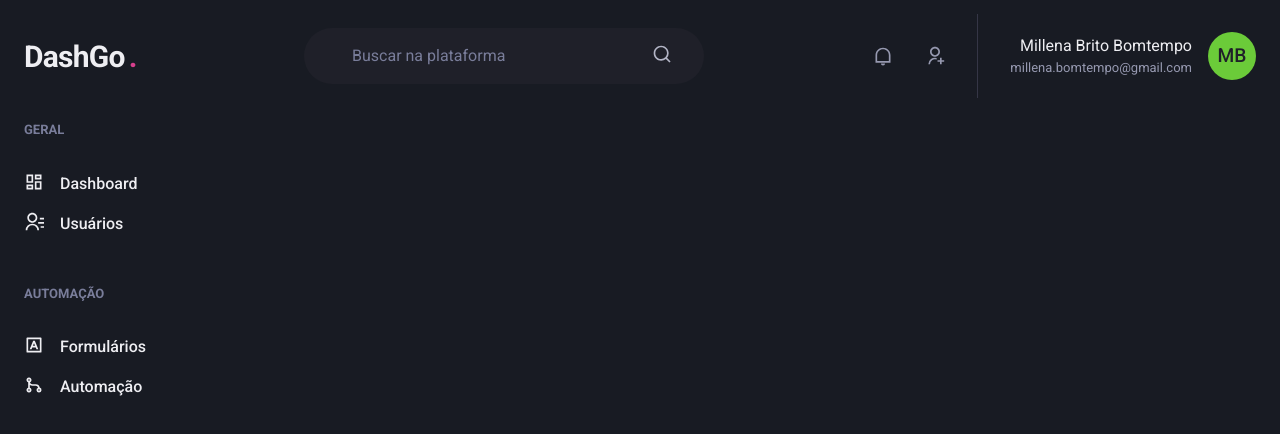
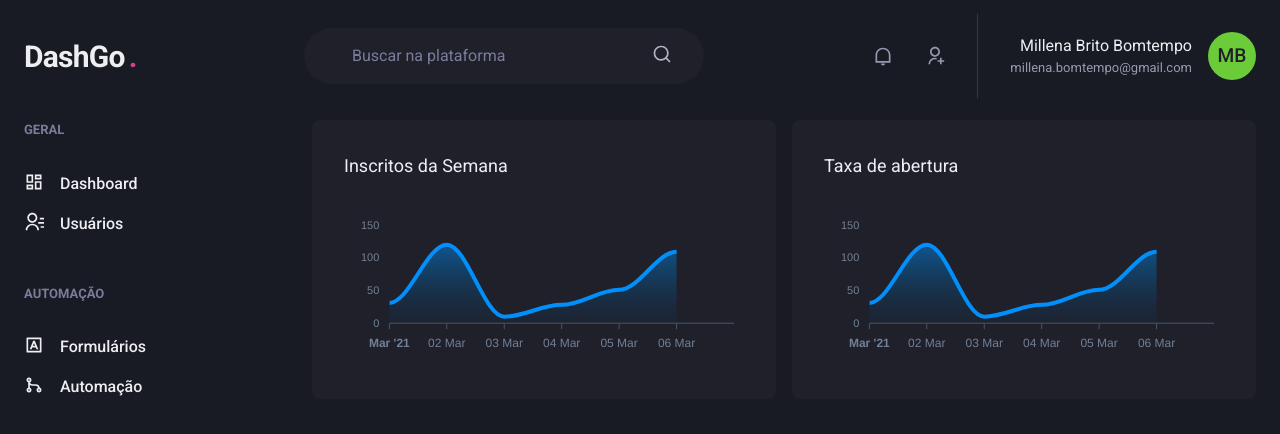
Before and after one commit to millenabomtempo/dashgo, a Next.js app: page /dashboard in a window 1280 px wide. Shown: the top 434 px of the page. Built offline with nearby package versions, Linux system fonts and the light colour scheme.

Commit message:
create dashboard charts

```diff
--- a/package.json
+++ b/package.json
@@ -12,9 +12,11 @@
     "@chakra-ui/react": "^1.7.4",
     "@emotion/react": "^11.7.1",
     "@emotion/styled": "^11.6.0",
+    "apexcharts": "^3.33.0",
     "framer-motion": "^6.0.0",
     "next": "12.0.8",
     "react": "17.0.2",
+    "react-apexcharts": "^1.3.9",
     "react-dom": "17.0.2",
     "react-icons": "^4.3.1"
   },
--- a/src/pages/dashboard.tsx
+++ b/src/pages/dashboard.tsx
@@ -1,6 +1,67 @@
-import { Flex } from "@chakra-ui/react";
+import dynamic from "next/dynamic"
+import { Box, Flex, SimpleGrid, Text, theme } from "@chakra-ui/react";
 import { Header } from "../components/Header";
 import { Sidebar } from "../components/Sidebar";
+import { ApexOptions } from "apexcharts";
+
+const Chart = dynamic(() => import('react-apexcharts'), {
+  ssr: false,
+})
+
+const options: ApexOptions = {
+  chart: {
+    toolbar: {
+      show: false
+    },
+    zoom: {
+      enabled: false
+    },
+    foreColor: theme.colors.gray[500]
+  },
+  grid: {
+    show: false
+  },
+  dataLabels: {
+    enabled: false
+  },
+  tooltip: {
+    enabled: false
+  },
+  xaxis: {
+    type: 'datetime',
+    axisBorder: {
+      color: theme.colors.gray[600]
+    },
+    axisTicks: {
+      color: theme.colors.gray[600]
+    },
+    categories: [
+      '2021-03-01T00:00:00:000Z',
+      '2021-03-02T00:00:00:000Z',
+      '2021-03-03T00:00:00:000Z',
+      '2021-03-04T00:00:00:000Z',
+      '2021-03-05T00:00:00:000Z',
+      '2021-03-06T00:00:00:000Z',
+      '2021-03-07T00:00:00:000Z'
+    ]
+  },
+  fill: {
+    opacity: 0.3,
+    type: 'gradient',
+    gradient: {
+      shade: 'dark',
+      opacityFrom: 0.7,
+      opacityTo: 0.3,
+    }
+  }
+}
+
+const series = [
+  {
+    name: 'series1',
+    data: [31, 120, 10, 28, 51, 109]
+  }
+]
 
 export default function Dashboard() {
   return(
@@ -14,6 +75,26 @@
         px="6"
       >
         <Sidebar />
+        <SimpleGrid flex="1" gap="4" minChildWidth="320px" align="flex-start">
+          <Box
+            p="8"
+            bg="gray.800"
+            borderRadius={8}
+            pb="4"
+          >
+            <Text fontSize="lg" mb="4">Inscritos da Semana</Text>
+            <Chart options={options} series={series} type="area" height={160}/>
+          </Box>
+          <Box
+            p="8"
+            bg="gray.800"
+            borderRadius={8}
+            pb="4"
+          >
+            <Text fontSize="lg" mb="4">Taxa de abertura</Text>
+            <Chart options={options} series={series} type="area" height={160}/>
+          </Box>
+        </SimpleGrid>
       </Flex>
     </Flex>
   )
```
Also changed, not shown: 1 other file (tests, documents, lock files or other folders).
